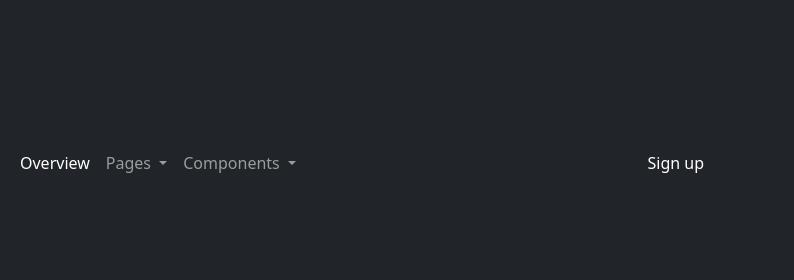
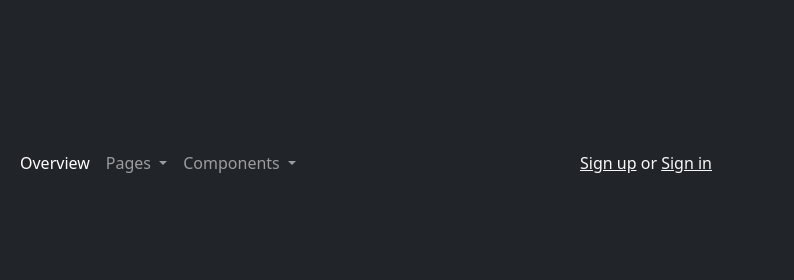
Before and after one commit to indramaha/day6-tugas, a plain HTML site: page index.html in a window 1280 px wide. Shown: the top 280 px of the page, 486-1280 px from the left. Drawn offline with nearby package versions, Linux system fonts and the light colour scheme.

Commit message:
cukupkan navbar hehe

```diff
--- a/index.html
+++ b/index.html
@@ -85,13 +85,9 @@
           </ul>
           <ul class="navbar-nav">
             <li class="nav-item">
-              <a
-                class="nav-link active"
-                aria-current="page"
-                href="./index.html"
-              >
-                Sign up
-              </a>
+              <a class="text-light" href="./index.html">Sign up</a>
+              <span class="text-light">or</span>
+              <a class="text-light" href="./index.html">Sign in</a>
             </li>
           </ul>
         </div>
```
